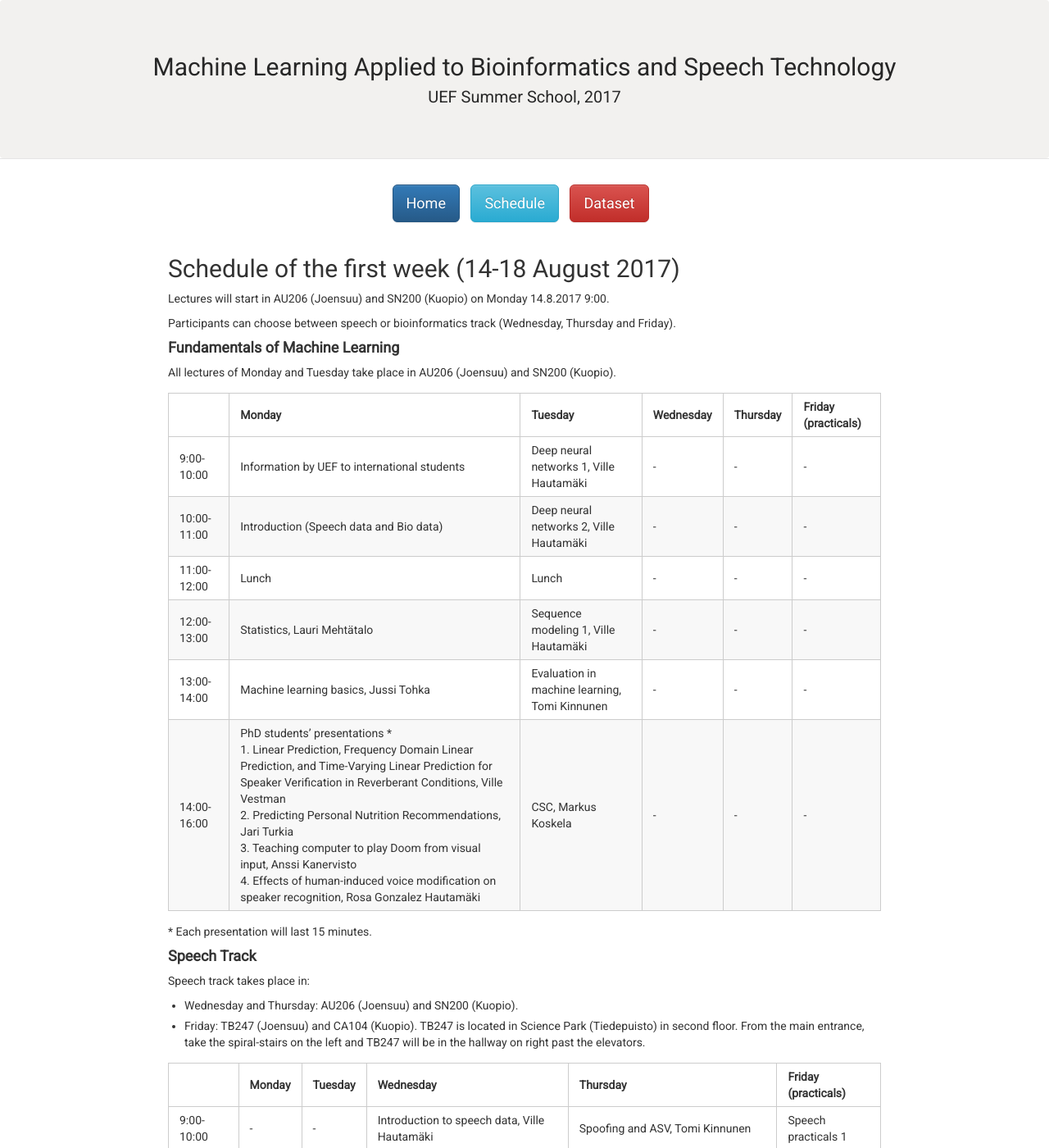
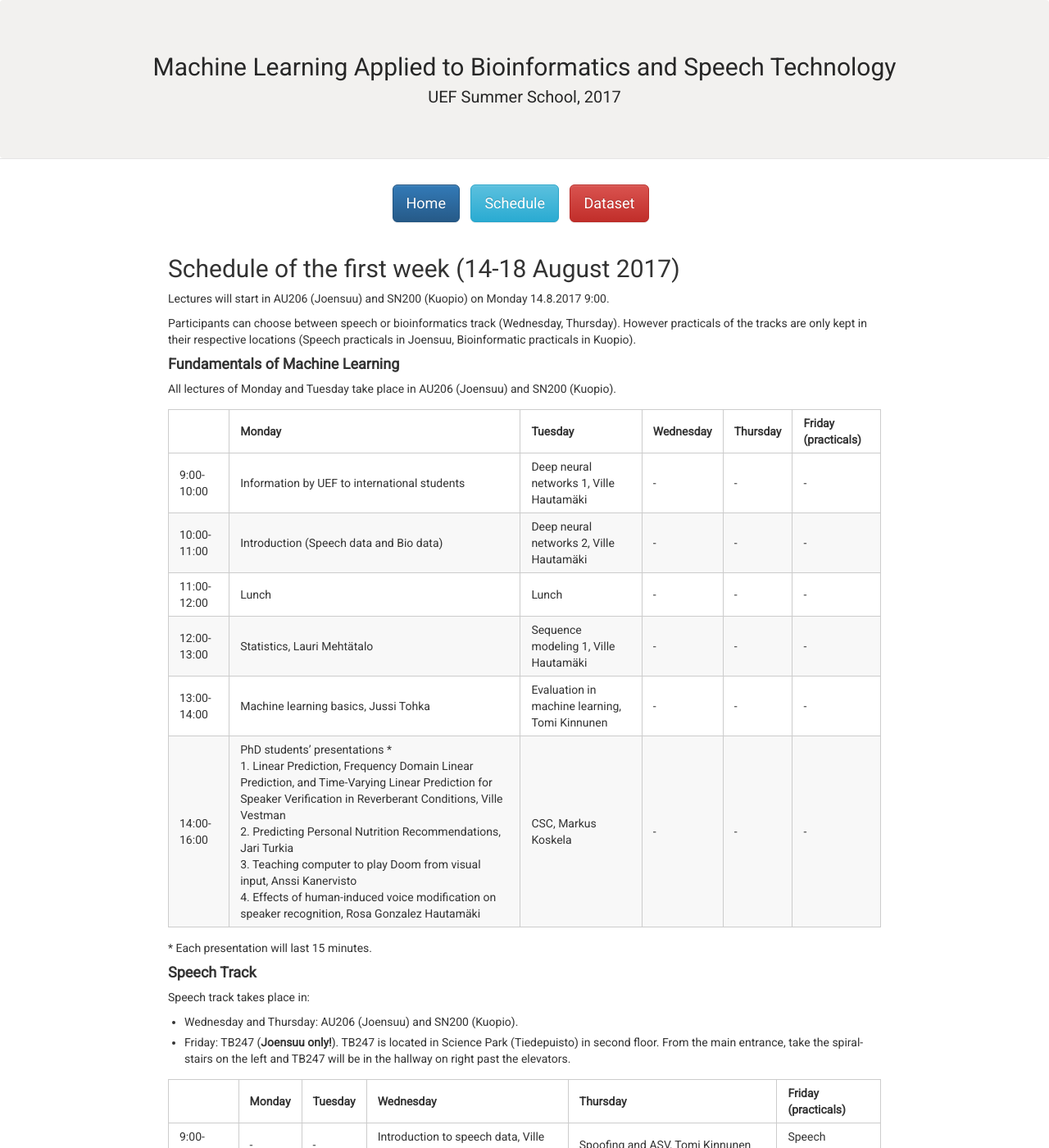
Before and after one commit to abrahamwoubie/Summer_School_RL, a Jekyll site: the page built from schedule.md, in a window 1280 px wide and 1400 px high. Shown: the whole window at 82% size. Built offline with Jekyll 4.4.1, drawn with Linux system fonts in a browser that asks for light colours; nearby versions of some CDN libraries; some of the changed text lies outside the part shown.

Commit message:
Updated practicals info

```diff
--- a/schedule.md
+++ b/schedule.md
@@ -9,7 +9,7 @@ title: Schedule | MLABST'17
 
 Lectures will start in AU206 (Joensuu) and SN200 (Kuopio) on Monday 14.8.2017 9:00.
 
-Participants can choose between speech or bioinformatics track (Wednesday, Thursday and Friday).
+Participants can choose between speech or bioinformatics track (Wednesday, Thursday). However practicals of the tracks are only kept in their respective locations (Speech practicals in Joensuu, Bioinformatic practicals in Kuopio).
 
 #### **Fundamentals of Machine Learning**
 
@@ -31,7 +31,7 @@ All lectures of Monday and Tuesday take place in AU206 (Joensuu) and SN200 (Kuop
 Speech track takes place in:
 
 * Wednesday and Thursday: AU206 (Joensuu) and SN200 (Kuopio).
-* Friday: TB247 (Joensuu) and CA104 (Kuopio). TB247 is located in Science Park (Tiedepuisto) in second floor. From the main entrance, take the spiral-stairs on the left and TB247 will be in the hallway on right past the elevators.
+* Friday: TB247 (**Joensuu only!**). TB247 is located in Science Park (Tiedepuisto) in second floor. From the main entrance, take the spiral-stairs on the left and TB247 will be in the hallway on right past the elevators.
 
 | | Monday | Tuesday | Wednesday | Thursday | Friday (practicals)
 --- | ---  | ---     | ---       | ---      | ---
@@ -49,7 +49,7 @@ Speech track takes place in:
 Bioinformatics track takes place in:
 
 * Wednesday and Thursday: AU205 (Joensuu) and SN201 (Kuopio).
-* Friday: TB180 (Joensuu) and CA103 (Kuopio). TB180 is located in Science Park (Tiedepuisto), in the hallway past elevators after entering from the main entrance.
+* Friday: CA103 (**Kuopio only!**)
 
 | | Monday | Tuesday | Wednesday | Thursday | Friday (practicals)
 --- | ---  | ---     | ---       | ---      | ---
```
